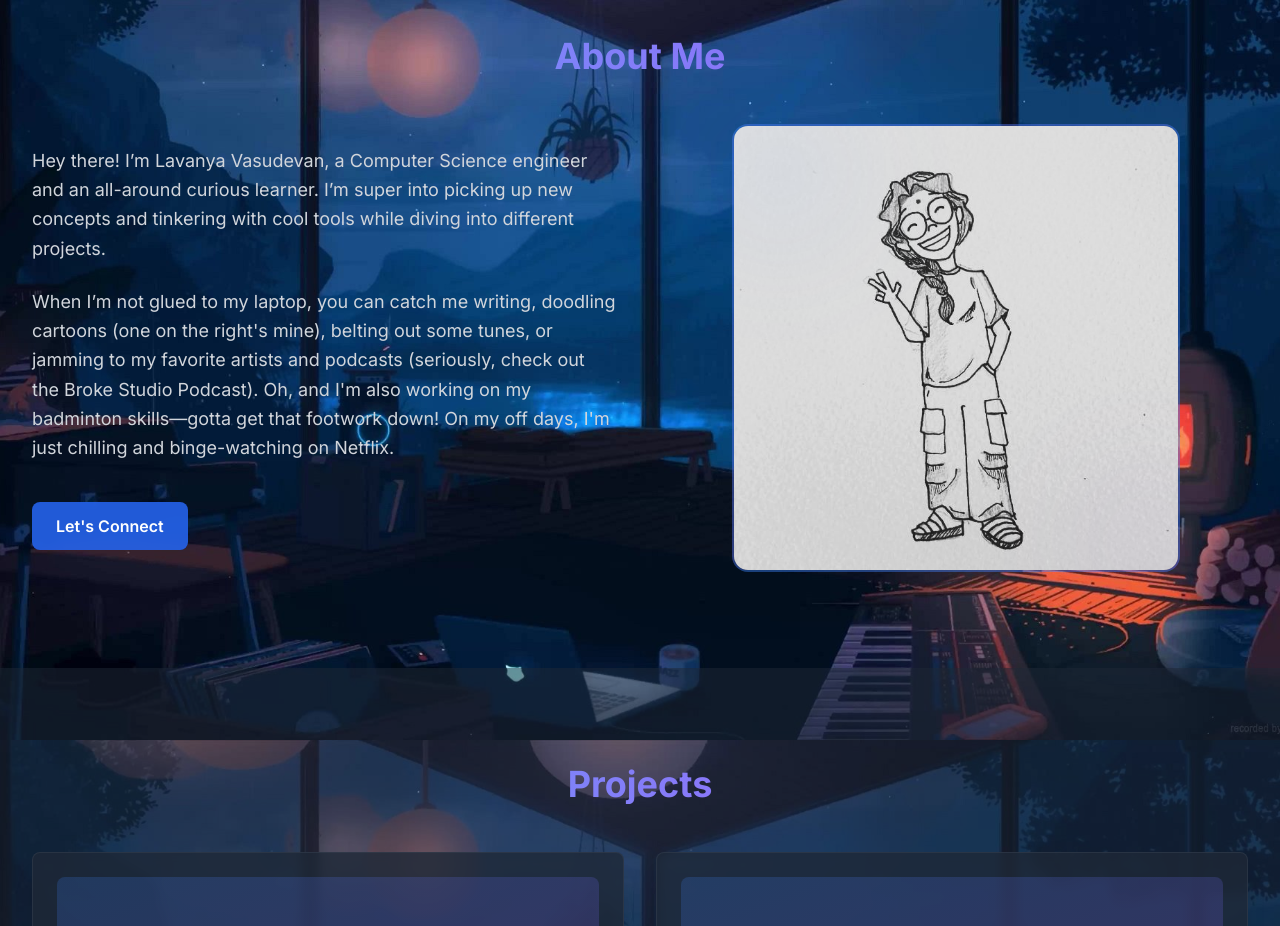
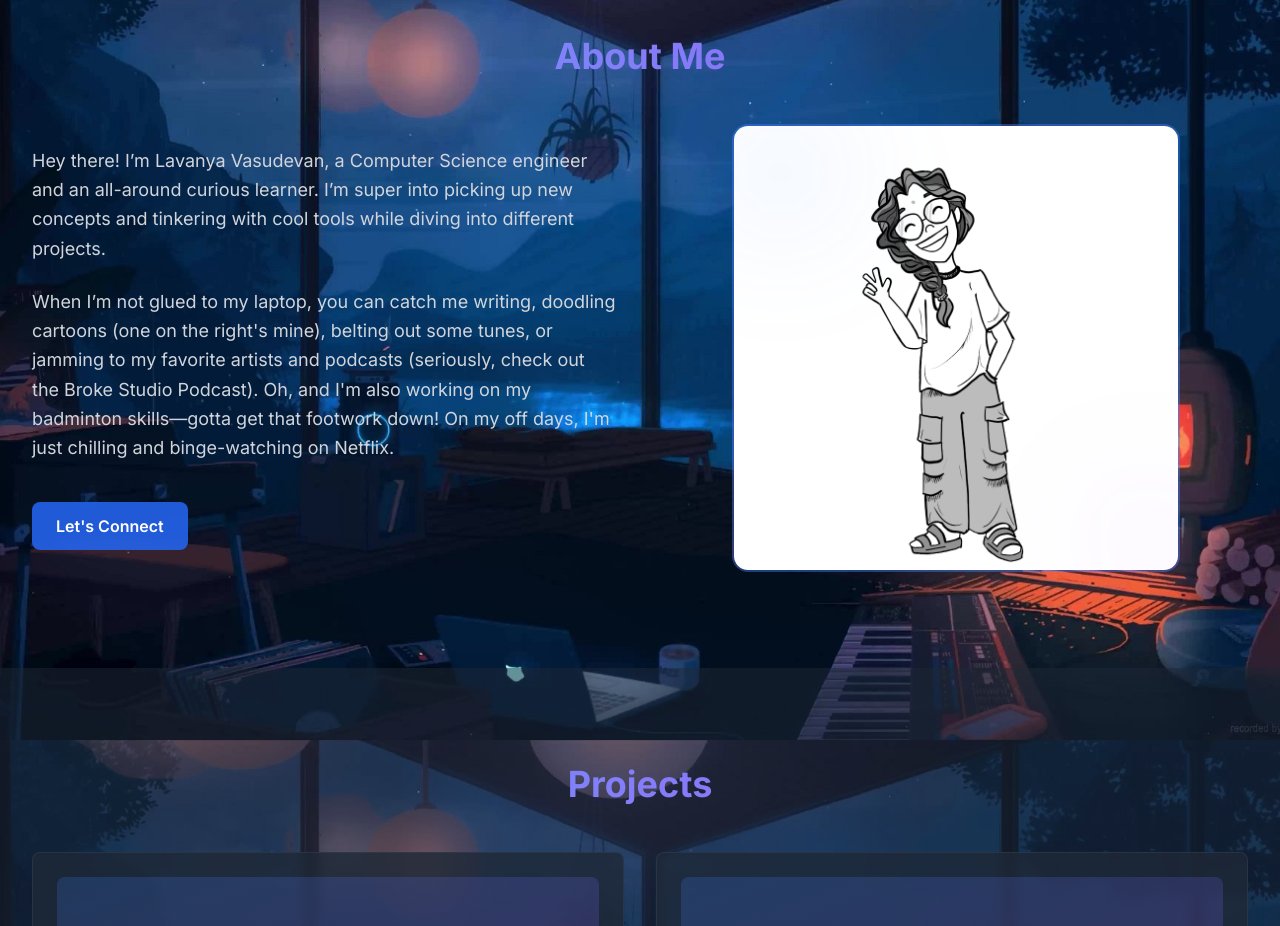
Before and after one commit to LaviVasudevan/Profile, a Next.js app: page / in a window 1280 px wide. Shown: the part 860-1786 px from the top of the page. Built offline with nearby package versions, Linux system fonts and the light colour scheme.

Commit message:
Content edits

```diff
--- a/src/components/About.tsx
+++ b/src/components/About.tsx
@@ -28,7 +28,7 @@ export default function About() {
               {/* Placeholder image container with gradient border */}
               <div className="w-full h-full rounded-2xl bg-gradient-to-br from-blue-500/20 to-purple-500/20 border-2 border-blue-500/30 overflow-hidden flex items-center justify-center">
                 <img
-                  src="/lavi.jpg"
+                  src="/lavi1.png"
                   alt="Profile"
                   className="w-full h-full object-cover"
                 />
```
Also changed, not shown: public/lavi1.png (added).
